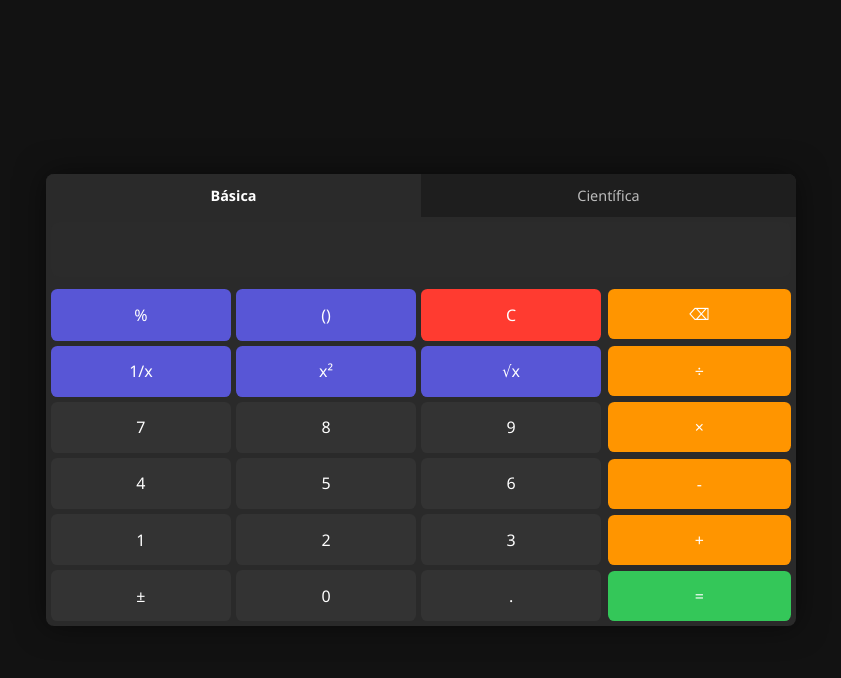
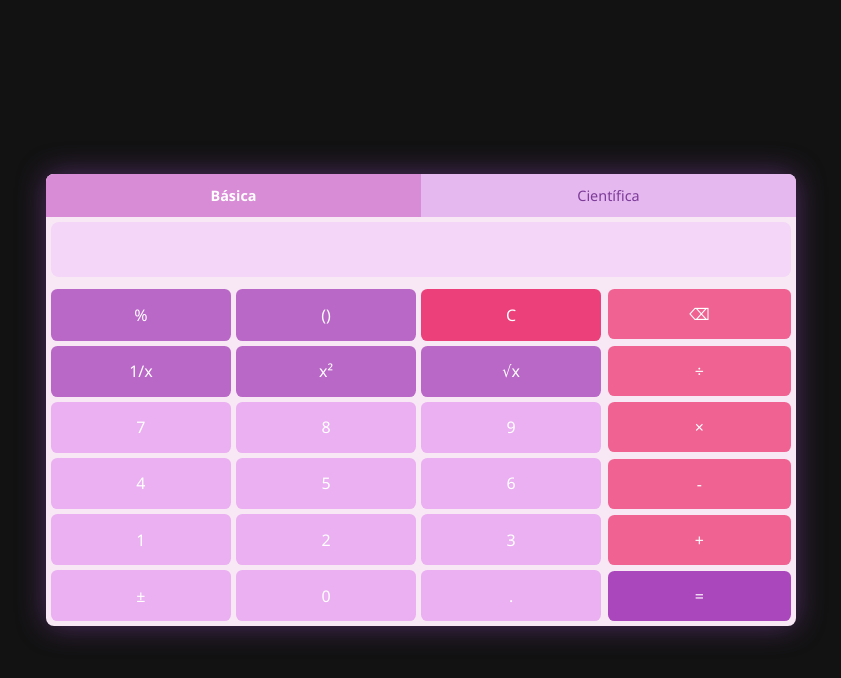
Before and after one commit to GenissonEmilio/Calculadora-calculo, a React (Vite) app in the folder calculadora/: page / in a window 1280 px wide. Shown: the top 678 px of the page, without its empty margins (219-1060 px from the left). Built offline with nearby package versions, Linux system fonts and the light colour scheme.

Commit message:
Update App.css

```diff
--- a/calculadora/src/App.css
+++ b/calculadora/src/App.css
@@ -1,76 +1,76 @@
 .app {
-  background-color: #2a2a2a;
+  background-color: #f8e8f5; /* Rosa bem clarinho */
   border-radius: 0.5rem;
-  width: 750px; /* Reduzido para 300px */
+  width: 750px;
   max-width: 95vw;
-  box-shadow: 0 0 30px rgba(0, 0, 0, 0.5);
+  box-shadow: 0 0 30px rgba(175, 82, 222, 0.4); /* Roxo suave */
   overflow: hidden;
 }
 
 .tabs {
   display: flex;
-  background-color: #1e1e1e;
+  background-color: #e5b8f0; /* Lilás */
 }
 
 .tab {
   flex: 1;
-  padding: 0.75rem; /* Reduzido */
-  font-size: 0.9rem; /* Reduzido */
+  padding: 0.75rem;
+  font-size: 0.9rem;
   border: none;
   background-color: transparent;
-  color: #bbb;
+  color: #7d3c98; /* Roxo escuro */
   cursor: pointer;
   transition: all 0.2s ease;
 }
 
 .tab.active {
-  background-color: #2a2a2a;
+  background-color: #d98cd6; /* Roxo mais vivo */
   color: white;
   font-weight: bold;
 }
 
 .calculator-container {
-  padding: 0.3rem; /* Reduzido */
+  padding: 0.3rem;
 }
 
 .display {
-  background-color: #2b2b2b;
-  padding: 0.4rem; /* Reduzido */
+  background-color: #f3d6f8; /* Rosa lilás */
+  padding: 0.4rem;
   border-radius: 0.5rem;
   text-align: right;
-  margin-bottom: 0.75rem; /* Reduzido */
-  min-height: 30px; /* Reduzido */
+  margin-bottom: 0.75rem;
+  min-height: 30px;
 }
 
 .display .expression {
-  font-size: 0.9rem; /* Reduzido */
-  color: #bbb;
-  min-height: 18px; /* Reduzido */
+  font-size: 0.9rem;
+  color: #8e44ad; /* Roxo */
+  min-height: 18px;
 }
 
 .display .result {
-  font-size: 1.5rem; /* Reduzido */
+  font-size: 1.5rem;
   font-weight: bold;
-  color: #fff;
-  min-height: 25px; /* Reduzido */
+  color: #6c3483; /* Roxo escuro */
+  min-height: 25px;
 }
 
 .keypad {
   display: grid;
   grid-template-columns: 3fr 1fr;
-  gap: 0.4rem; /* Reduzido */
+  gap: 0.4rem;
 }
 
 .main-buttons {
   display: grid;
   grid-template-rows: repeat(6, 1fr);
-  gap: 0.3rem; /* Reduzido */
+  gap: 0.3rem;
 }
 
 .button-row {
   display: grid;
   grid-template-columns: repeat(3, 1fr);
-  gap: 0.3rem; /* Reduzido */
+  gap: 0.3rem;
 }
 
 .last-row {
@@ -80,13 +80,13 @@
 }
 
 .last-row button {
-  aspect-ratio: unset; /* Permite retângulos */
-  min-width: 90px; /* Largura mínima consistente */
+  aspect-ratio: unset;
+  min-width: 90px;
 }
 
 .operation-buttons {
   display: grid;
-  grid-template-rows: repeat(6, 1fr); /* Agora 6 linhas (incluindo o ⌫) */
+  grid-template-rows: repeat(6, 1fr);
   gap: 0.4rem;
 }
 
@@ -94,8 +94,8 @@
   grid-column: 1 / -1;
   display: grid;
   grid-template-columns: repeat(3, 1fr);
-  gap: 0.2rem; /* Reduzido */
-  margin-top: 0.02rem; /* Reduzido */
+  gap: 0.2rem;
+  margin-top: 0.02rem;
 }
 
 .keypad button {
@@ -103,44 +103,44 @@
   width: 100%;
   justify-content: center;
   align-items: center;
-  padding: 0.3rem; /* Reduzido */
-  font-size: 1rem; /* Reduzido */
+  padding: 0.3rem;
+  font-size: 1rem;
   border: none;
-  border-radius: 0.4rem; /* Reduzido */
-  background-color: #333;
-  color: white;
+  border-radius: 0.4rem;
+  background-color: #eab0f1; /* Rosa lilás base */
+  color: #fff;
   cursor: pointer;
   transition: all 0.2s ease;
-  min-height: 50px; /* Garante altura mínima */
+  min-height: 50px;
 }
 
 .keypad button:hover {
-  background-color: #444;
+  background-color: #d38be2; /* Roxo mais forte no hover */
 }
 
 .keypad button:active {
-  background-color: #555;
+  background-color: #b76dd0; /* Roxo profundo no clique */
 }
 
 /* Cores específicas */
 .keypad button.operator {
-  background-color: #ff9500;
+  background-color: #f06292; /* Rosa vibrante */
 }
 
 .keypad button.equal {
-  background-color: #34c759;
+  background-color: #ab47bc; /* Roxo médio */
 }
 
 .keypad button.clear {
-  background-color: #ff3b30;
+  background-color: #ec407a; /* Rosa choque */
 }
 
 .keypad button.function {
-  background-color: #5856d6;
+  background-color: #ba68c8; /* Roxo suave */
 }
 
 .keypad button.scientific {
-  background-color: #5ac8fa;
+  background-color: #f48fb1; /* Rosa claro */
 }
 
 .keypad button.zero {
```
